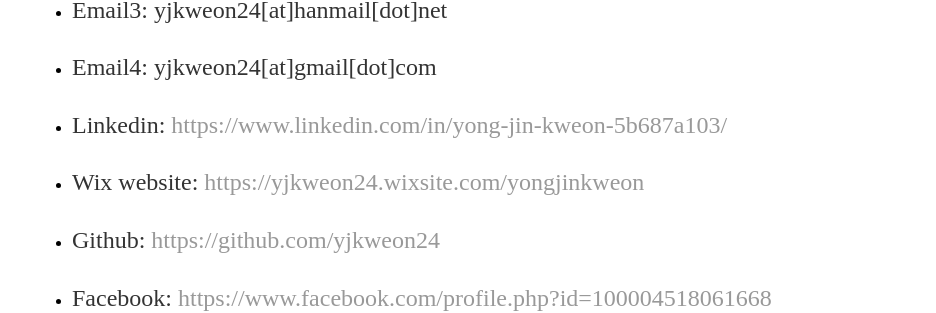
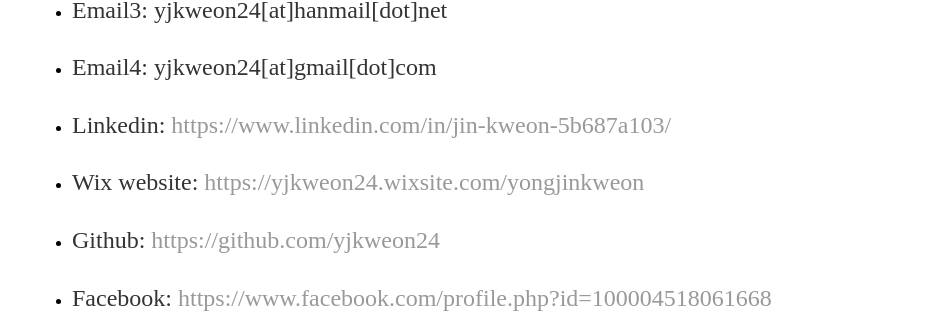
Before and after one commit to yjkweon24/yjkweon24.github.io, a Jekyll site: the page built from contact/contact.md, in a window 1280 px wide. Shown: the part 328-641 px from the top of the page, without its empty margins (160-1096 px from the left). Built offline with Jekyll 4.4.1, drawn with Linux system fonts in a browser that asks for light colours; some of the changed lines change nothing that is shown.

Commit message:
update linkedin

```diff
--- a/contact/contact.md
+++ b/contact/contact.md
@@ -16,7 +16,7 @@
 
 * Email4: yjkweon24[at]gmail[dot]com
 
-* Linkedin: [https://www.linkedin.com/in/yong-jin-kweon-5b687a103/](https://www.linkedin.com/in/yong-jin-kweon-5b687a103/)
+* Linkedin: [https://www.linkedin.com/in/jin-kweon-5b687a103/](https://www.linkedin.com/in/jin-kweon-5b687a103/)
 
 * Wix website: [https://yjkweon24.wixsite.com/yongjinkweon](https://yjkweon24.wixsite.com/yongjinkweon)
 
```
